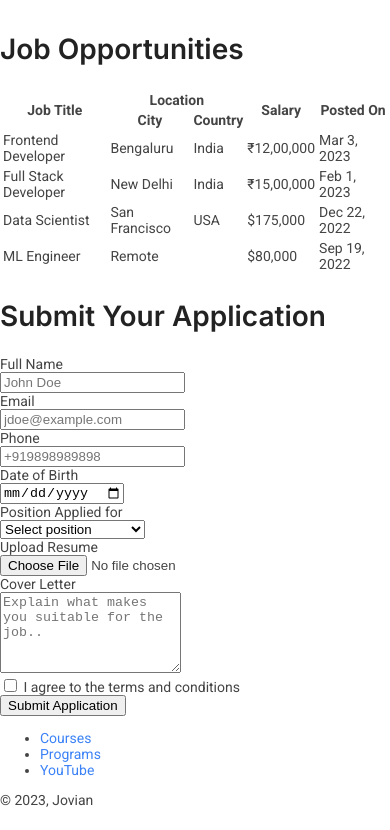
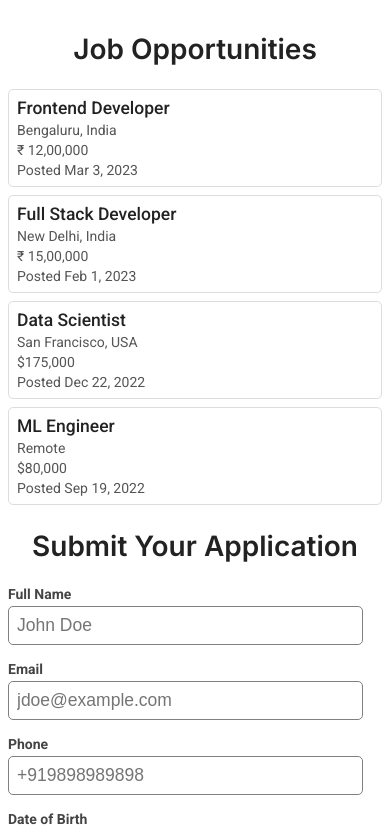
Before and after one commit to Abhishek-TN/Jovian-careers-site, a plain HTML site: page src/index.html in a window 390 px wide. Shown: the part 740-1570 px from the top of the page. Before the commit the page ends 1548 px from the top, so only its background shows below. Drawn offline with Linux system fonts and the light colour scheme.

Commit message:
Added responsive layout

```diff
--- a/src/index.html
+++ b/src/index.html
@@ -74,6 +74,36 @@
 
     <h2>Job Opportunities</h2>
     <div id="jobs">
+
+        <div id="jobs-list">
+            <div class="job">
+                <div class="job-title">Frontend Developer</div>
+                <div class="job-detail">Bengaluru, India</div>
+                <div class="job-detail">₹ 12,00,000</div>
+                <div class="job-detail">Posted Mar 3, 2023</div>
+            </div >
+            <div class="job">
+                <div class="job-title">Full Stack Developer</div>
+                <div class="job-detail">New Delhi, India</div>
+                <div class="job-detail">₹ 15,00,000</div>
+                <div class="job-detail">Posted Feb 1, 2023</div>
+            </div>
+            <div class="job">
+                <div class="job-title">Data Scientist</div>
+                <div class="job-detail">San Francisco, USA</div>
+                <div class="job-detail">$175,000</div>
+                <div class="job-detail">Posted Dec 22, 2022</div>
+            </div>
+            <div class="job">
+                <div class="job-title">ML Engineer</div>
+                <div class="job-detail">Remote</div>
+                <div class="job-detail">$80,000</div>
+                <div class="job-detail">Posted Sep 19, 2022</div>
+            </div>
+        </div>
+
+
+
         <table id="jobs-table">
             <tr class="jobs-header-row">
                 <th rowspan="2">Job Title</th>
--- a/src/styles.css
+++ b/src/styles.css
@@ -61,6 +61,104 @@ h1 {
   width: 100%;
 }
 
+h2 {
+  text-align: center;
+}
+#jobs {
+  max-width: 500px;
+  margin: 0 auto;
+  padding: 0 8px;
+}
+
+#jobs-list{
+  display: block;
+}
+
+#jobs-table{
+  display: none;
+}
+.job{
+  border: 1px solid #dddddd;
+  margin-top: 8px;
+  border-radius: 5px;
+  padding: 8px;
+}
+
+.job-title{
+  font-size: 1.25rem;
+  font-weight: 500;
+  color: #222222;
+}
+
+.job-detail{
+  margin-top: 4px;
+  color:#555555;
+}
+
+#application {
+  max-width: 500px;
+  margin: 0 auto;
+  padding: 0 8px;
+}
+
+.form-group {
+  margin: 16px 0;
+}
+
+#application-form label {
+  font-weight: 600;
+}
+
+.form-group input, select, textarea {
+  width: 90%;
+  padding: 8px;
+  font-size: 1.25rem;
+  margin-top: 4px;
+  border-radius: 5px;
+  border: 1px solid gray;
+}
+
+.form-group textarea {
+
+  font-family: 'Roboto', sans-serif;
+}
+
+.form-group input[type="checkbox"] {
+  width: 16px;
+  height: 16px;
+}
+
+.form-group input[type="submit"] {
+  background-color: #3B82F6;
+  color: white;
+  font-weight: 500;
+  cursor: pointer;
+}
+
+#footer {
+  background-color: #FAFAFA;
+  padding: 8px;
+  margin-top: 32px;
+  text-align: center;
+}
+
+#footer-links {
+  list-style: none;
+  padding-left: 0;
+}
+
+#footer-links li {
+  margin: 8px 16px;
+
+}
+
+.copyright {
+  color: #71717A;
+  font-size: 0.875rem;
+}
+
+
+
 
 
 
@@ -91,6 +189,17 @@ h1 {
     text-align: center;
     margin: 16px 0;
   }
+  .form-group input, select{
+    width: auto;
+  }
+
+  .form-group textarea{
+    width: 80%;
+  }
+
+#footer-links li{
+  display: inline;
+}
 
 
 }
@@ -120,6 +229,42 @@ h1 {
   #team{
     width:50%;
   }
+
+  #jobs{
+    min-width: 800px;
+  }
+
+#jobs-list{
+  display: none;
+}
+#jobs-table{
+  display: table;
+  width: 100%;
+  border: 1px solid gray;
+  border-collapse: collapse;
+
+}
+.jobs-header-row th {
+  border: 1px solid gray;
+  padding: 8px;
+  background-color: #BFDBFE;
+  text-align: center;
+  color: #222222;
+}
+
+.jobs-data-row td {
+  border: 1px solid gray;
+  padding: 8px;
+}
+
+#jobs-table tr:nth-child(odd) {
+  background-color: #EFF6FF;
+}
+#application{
+  max-width: 800px;
+}
+
+
 
 }
 
```
